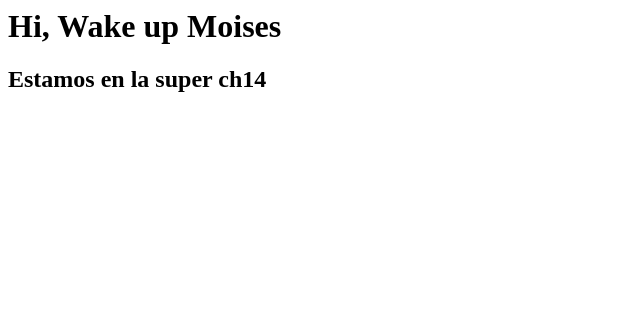
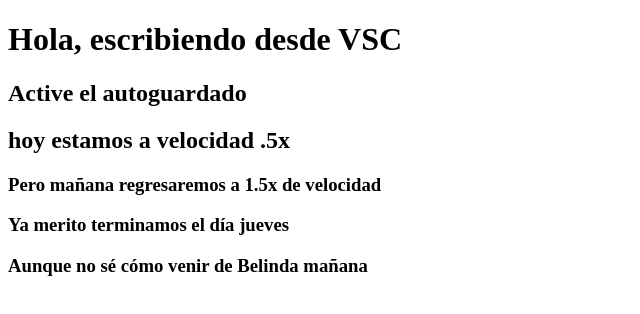
Before and after one commit to jorgemonti/Practica, a plain HTML site: page html/index.html in a window 1280 px wide. Shown: the whole page, without its empty margins (0-640 px from the left). Drawn offline with Linux system fonts and the light colour scheme.

Commit message:
Cambio de maquetado

```diff
--- a/html/index.html
+++ b/html/index.html
@@ -1,6 +1,17 @@
-<html>
- <body>
-  <h1>Hi, Wake up Moises</h1>
-  <h2>Estamos en la super ch14</h2>
- </body>
-<html>
+<!DOCTYPE html>
+<html lang="en">
+<head>
+    <meta charset="UTF-8">
+    <meta http-equiv="X-UA-Compatible" content="IE=edge">
+    <meta name="viewport" content="width=device-width, initial-scale=1.0">
+    <title>Document</title>
+</head>
+<body>
+    <h1>Hola, escribiendo desde VSC</h1>
+    <h2>Active el autoguardado</h2>
+    <h2>hoy estamos a velocidad .5x</h2>
+    <h3>Pero mañana regresaremos a 1.5x de velocidad</h3>
+    <h3>Ya merito terminamos el día jueves</h3>
+    <h3>Aunque no sé cómo venir de Belinda mañana</h3>
+</body>
+</html>
```
